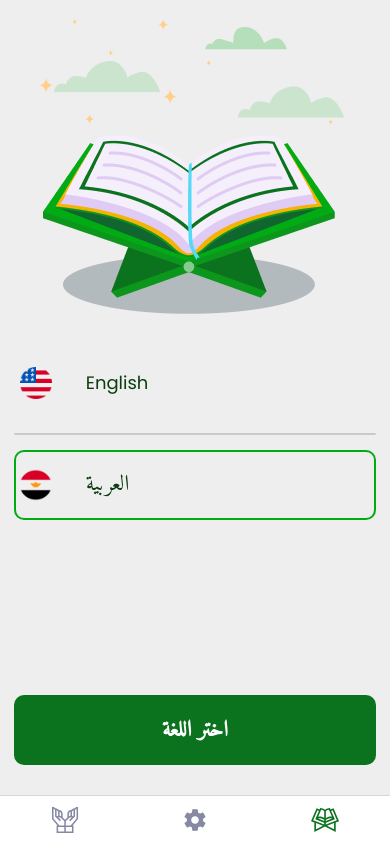
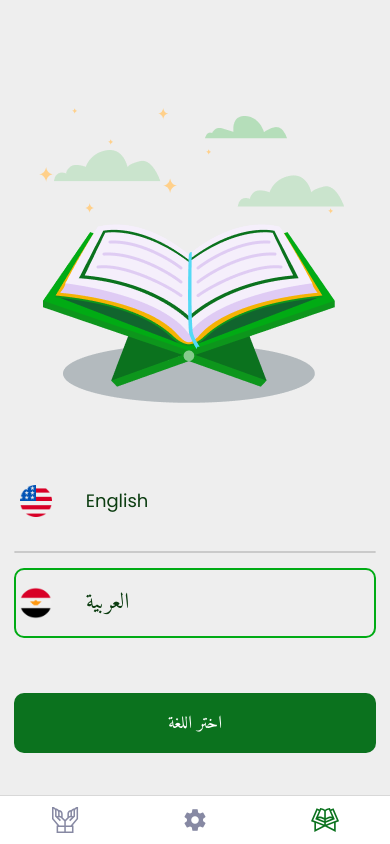
Before and after one commit to Tysseer/Dawem, a React Native app: screen /ScrLang in a window 390 px wide. Built offline with nearby package versions, Linux system fonts and the light colour scheme.

Commit message:
collective enhancements

```diff
--- a/app/components/ActionBtn.jsx
+++ b/app/components/ActionBtn.jsx
@@ -18,7 +18,7 @@ const ActionBtn = ({
   ...rest
 }) => {
   const extraStyle = {
-    borderStyle: contained ? 'solid' : 'none',
+    //borderStyle: contained ? 'solid' : 'none',
     borderWidth: contained ? 1 : 0,
     backgroundColor: disabled
       ? colors.primary_disabled
@@ -26,6 +26,7 @@ const ActionBtn = ({
       ? colors.light_bg
       : colors.primary,
     width: fullWidth ? '100%' : '48%',
+
   };
 
   const extraTextStyle = {
--- a/app/js/helpers/StringsManager.js
+++ b/app/js/helpers/StringsManager.js
@@ -33,6 +33,7 @@ export const STR_LATEST_DONE = 32;
 export const STR_DAYBADGE_NAME = 33;
 export const STR_WEEKBADGE_NAME = 34;
 export const STR_MONTHBADGE_NAME = 35;
+export const STR_MY_GOALS = 36;
 
 export default class StringsManager {
   constructor() {
@@ -258,7 +259,11 @@ export default class StringsManager {
       if (strLang == "en") return "Companionship Badge";
       return "unsupported language";
     }
-
+    if (nStrID == STR_MY_GOALS) {
+      if (strLang == "ar") return "إنجازاتي";
+      if (strLang == "en") return "My Achievements";
+      return "unsupported language";
+    }
     return "unkown string";
   }
 }
--- a/app/js/helpers/scripts.js
+++ b/app/js/helpers/scripts.js
@@ -1,18 +1,19 @@
 export const convertToArabicNumbers = (num, dir) => {
-  if (dir == 'rtl') {
-    let arabicNumbers = ['۰', '١', '٢', '٣', '٤', '٥', '٦', '٧', '٨', '٩'];
-    let chars = num.split('');
+  if (dir == "rtl") {
+    let arabicNumbers = ["۰", "١", "٢", "٣", "٤", "٥", "٦", "٧", "٨", "٩"];
+    let chars = num.split("");
     for (let i = 0; i < chars.length; i++) {
       if (/\d/.test(chars[i])) {
         chars[i] = arabicNumbers[chars[i]];
       }
     }
-    return chars.join('');
+    return chars.join("");
   } else {
     return num;
   }
 };
 
-export const getFontFamily = (lang) => ({
-  fontFamily: lang == 'ar' ? 'Amiri_Bold' : 'Poppins',
-});
+export const getFontFamily = (lang, bold = false) => {
+  if (bold) return { fontFamily: lang == "ar" ? "Amiri_Bold" : "Poppins-Bold" };
+  else return { fontFamily: lang == "ar" ? "Amiri" : "Poppins" };
+};
--- a/app/js/navigation/index.js
+++ b/app/js/navigation/index.js
@@ -36,8 +36,6 @@ function StackNavigator() {
   return (
     <Stack.Navigator
       screenOptions={{
-        headerShown: false,
-
         header: () => getHeaderComponent(),
       }}
     >
@@ -85,7 +83,6 @@ function RootNavigator() {
         tabBarActiveTintColor: colors.primary,
         headerShown: false,
         tabBarShowLabel: false,
-
         tabBarIcon: ({ focused }) => {
           if (route.name === "Main") {
             return <Mushaf color={focused ? colors.primary : "#8789A3"} />;
--- a/app/js/screens/ScreenLanguage.js
+++ b/app/js/screens/ScreenLanguage.js
@@ -11,6 +11,7 @@ import {
 import * as strings from "../helpers/StringsManager";
 import StringsManager from "../helpers/StringsManager";
 import * as Updates from "expo-updates";
+import ActionBtn from "../../components/ActionBtn";
 
 import {
   reduxActionSetLanguage,
@@ -36,9 +37,15 @@ class ScreenLanguage extends Component {
   }
   okButtonPressed() {
     this.props.reduxActionSetFirstRunFlag(false);
-    if (this.props.isSkipWelcome == false)
-      this.props.navigation.navigate("ScrWelcome");
-    else this.props.navigation.navigate("ScrList");
+    if (this.props.strLang == "ar") {
+      I18nManager.forceRTL(true);
+    } else {
+      I18nManager.forceRTL(false);
+    }
+    Updates.reloadAsync();
+    // if (this.props.isSkipWelcome == false)
+    //   this.props.navigation.navigate("ScrWelcome");
+    // else this.props.navigation.navigate("ScrList");
   }
   render() {
     this.stringsManager.setLanguage(this.props.strLang);
@@ -72,10 +79,12 @@ class ScreenLanguage extends Component {
             </View>
           </TouchableWithoutFeedback>
         </View>
-        {this.renderOKButton(
-          strings.STR_SEL_LANGUAGE,
-          this.okButtonPressed.bind(this)
-        )}
+        <ActionBtn
+          text={this.stringsManager.getStr(strings.STR_SEL_LANGUAGE)}
+          handler={this.okButtonPressed.bind(this)}
+          lang={this.props.strLang}
+          style={{ height: 60, width: "93%" }}
+        />
       </View>
     );
   }
--- a/app/js/screens/ScreenRevisions.js
+++ b/app/js/screens/ScreenRevisions.js
@@ -1,4 +1,4 @@
-import React, { Component } from 'react';
+import React, { Component } from "react";
 import {
   StyleSheet,
   View,
@@ -7,28 +7,28 @@ import {
   Image,
   Text,
   Dimensions,
-} from 'react-native';
+} from "react-native";
 
-import RevisionsList from '../subComponents/RevisionsList';
-import RevisionsManager from '../helpers/RevisionsManager';
-import SVGLoader from '../helpers/SVGLoader';
-import BadgesBar from '../subComponents/BadgesBar';
-import ModalBadgeDay from '../modals/ModalBadgeDay.js';
-import ModalBadgeMonth from '../modals/ModalBadgeMonth.js';
-import ModalBadgeWeek from '../modals/ModalBadgeWeek.js';
-import { connect } from 'react-redux';
+import RevisionsList from "../subComponents/RevisionsList";
+import RevisionsManager from "../helpers/RevisionsManager";
+import SVGLoader from "../helpers/SVGLoader";
+import BadgesBar from "../subComponents/BadgesBar";
+import ModalBadgeDay from "../modals/ModalBadgeDay.js";
+import ModalBadgeMonth from "../modals/ModalBadgeMonth.js";
+import ModalBadgeWeek from "../modals/ModalBadgeWeek.js";
+import { connect } from "react-redux";
 import {
   reduxActionSetCurRevision,
   reduxActionDelRevision,
-} from '../redux/reduxActions';
-import * as strings from '../helpers/StringsManager';
-import StringsManager from '../helpers/StringsManager';
-import { colors } from '../../constants';
-import Center from '../../components/Center';
-import { getFontFamily } from '../helpers/scripts';
-import ActionBtn from '../../components/ActionBtn';
+} from "../redux/reduxActions";
+import * as strings from "../helpers/StringsManager";
+import StringsManager from "../helpers/StringsManager";
+import { colors } from "../../constants";
+import Center from "../../components/Center";
+import { getFontFamily } from "../helpers/scripts";
+import ActionBtn from "../../components/ActionBtn";
 
-const { width, height } = Dimensions.get('window');
+const { width, height } = Dimensions.get("window");
 
 class ScreenRevisions extends Component {
   constructor(props) {
@@ -38,7 +38,7 @@ class ScreenRevisions extends Component {
     this.svgLoader = new SVGLoader();
     this.revisionsManager = new RevisionsManager();
     this.revisionsManager.m_loadedRevisions = this.props.revisions;
-    this.revisionsManager.loadTestRevisions(true);
+
     var res = this.getBadgesStates();
 
     this.state = {
@@ -59,18 +59,7 @@ class ScreenRevisions extends Component {
     var modalContent = this.getModal();
 
     return (
-      <View style={styles.copntainer}>
-        <Text
-          style={{
-            fontFamily: 'Poppins-Bold',
-            fontSize: 20,
-            color: colors.primary,
-            alignSelf: 'flex-start',
-            marginVertical: 30,
-          }}
-        >
-          Dawem
-        </Text>
+      <View style={styles.container}>
         <View style={styles.listContainer}>
           <BadgesBar
             svgLoader={this.svgLoader}
@@ -80,7 +69,7 @@ class ScreenRevisions extends Component {
             onPresses={pressHandlers}
             onLongPresses={longPressHandlers}
             strLang={this.props.strLang}
-            title={this.stringsManager.getStr(strings.STR_LATEST_DONE)}
+            title={this.stringsManager.getStr(strings.STR_MY_GOALS)}
           />
           {modalContent}
           {this.revisionsManager.m_loadedRevisions.length == 0 ? (
@@ -111,17 +100,17 @@ class ScreenRevisions extends Component {
 
   getBadgesOnPressHandlers() {
     var pressHandlers = new Map();
-    pressHandlers.set('day', this.onDayBadgePressed.bind(this));
-    pressHandlers.set('month', this.onMonthBadgePressed.bind(this));
-    pressHandlers.set('week', this.onWeekBadgePressed.bind(this));
+    pressHandlers.set("day", this.onDayBadgePressed.bind(this));
+    pressHandlers.set("month", this.onMonthBadgePressed.bind(this));
+    pressHandlers.set("week", this.onWeekBadgePressed.bind(this));
 
     return pressHandlers;
   }
   getBadgesOnLongPressHandlers() {
     var longPressHandlers = new Map();
-    longPressHandlers.set('day', this.onBadgeLongPress.bind(this));
-    longPressHandlers.set('month', this.onBadgeLongPress.bind(this));
-    longPressHandlers.set('week', this.onBadgeLongPress.bind(this));
+    longPressHandlers.set("day", this.onBadgeLongPress.bind(this));
+    longPressHandlers.set("month", this.onBadgeLongPress.bind(this));
+    longPressHandlers.set("week", this.onBadgeLongPress.bind(this));
     return longPressHandlers;
   }
 
@@ -142,17 +131,17 @@ class ScreenRevisions extends Component {
   }
   onAddRevision() {
     this.props.reduxActionSetCurRevision(null);
-    this.props.navigation.navigate('ScrRev');
+    this.props.navigation.navigate("ScrRev");
   }
 
   onSettings() {
-    this.props.navigation.navigate('ScrSettings');
+    this.props.navigation.navigate("ScrSettings");
   }
   onDonate() {}
 
   onEditRevision(revision) {
     this.props.reduxActionSetCurRevision(revision);
-    this.props.navigation.navigate('ScrRev');
+    this.props.navigation.navigate("ScrRev");
   }
   onDeleteRevision(revision) {
     this.props.reduxActionDelRevision(revision);
@@ -161,29 +150,29 @@ class ScreenRevisions extends Component {
   getInitialPrompt() {
     return (
       <ImageBackground
-        source={require('../../assets/backgroundPNG/green_background.png')}
+        source={require("../../assets/backgroundPNG/green_background.png")}
         style={{
-          width: '100%',
-          height: 0.4 * height,
-          position: 'relative',
-          overflow: 'hidden',
+          width: "100%",
+          height: 0.48 * height,
+          position: "relative",
+          overflow: "hidden",
           borderRadius: 12,
         }}
       >
         <Image
-          source={require('../../assets/icon.png')}
+          source={require("../../assets/icon.png")}
           style={{
-            width: '96%',
-            height: '65%',
-            resizeMode: 'cover',
-            position: 'absolute',
-            bottom: -80,
-            left: -30,
+            width: "90%",
+            height: "90%",
+            resizeMode: "contain",
+            position: "absolute",
+            bottom: -120,
+            left: -50,
             opacity: 0.1,
             // backgroundColor: 'red',
           }}
         />
-        <Center style={{ height: '100%' }}>
+        <Center style={{ height: "100%" }}>
           <TouchableWithoutFeedback onPress={this.onAddRevision.bind(this)}>
             <Text
               style={{
@@ -272,24 +261,25 @@ const mapDispatchToProps = () => {
 };
 export default connect(mapStateToProps, mapDispatchToProps())(ScreenRevisions);
 const styles = StyleSheet.create({
-  copntainer: {
+  container: {
     flex: 1,
     // justifyContent: 'space-evenly',
     // alignItems: 'center',
-    backgroundColor: '#EEE',
-    padding: 20,
+    backgroundColor: "#EEE",
+    paddingHorizontal: 20,
+    paddingBottom: 20,
   },
 
   toolBar: {
-    width: '100%',
+    width: "100%",
     height: 40,
-    alignSelf: 'flex-end',
-    borderTopColor: 'yellow',
+    alignSelf: "flex-end",
+    borderTopColor: "yellow",
     borderTopWidth: 1,
     paddingHorizontal: 6,
-    flexDirection: 'row',
-    alignItems: 'center',
-    justifyContent: 'space-around',
+    flexDirection: "row",
+    alignItems: "center",
+    justifyContent: "space-around",
   },
   toolButton: {
     width: 38,
@@ -297,7 +287,7 @@ const styles = StyleSheet.create({
     marginHorizontal: 2,
   },
   listContainer: {
-    width: '100%',
+    width: "100%",
     flex: 1,
   },
   textContainer: {
@@ -314,6 +304,6 @@ const styles = StyleSheet.create({
   text: {
     fontSize: 18,
     // textAlign: 'center',
-    color: '#fff',
+    color: "#fff",
   },
 });
--- a/app/js/screens/ScreenWelcome.js
+++ b/app/js/screens/ScreenWelcome.js
@@ -7,6 +7,7 @@ import {
   TouchableHighlight,
   TouchableWithoutFeedback,
   ImageBackground,
+  Dimensions,
 } from "react-native";
 import CheckBox from "react-native-check-box";
 import { connect } from "react-redux";
@@ -20,6 +21,7 @@ class ScreenWelcome extends Component {
     super(props);
     this.stringsManager = new StringsManager();
     this.stringsManager.setLanguage(this.props.strLang);
+    //console.log(Dimensions.get("window"));
   }
 
   okButtonPressed() {
@@ -29,25 +31,31 @@ class ScreenWelcome extends Component {
   render() {
     return (
       <View style={styles.mainContainer}>
+        <View style={{ width: "100%", alignItems: "center", height: "68%" }}>
           <View style={styles.messageContainer}>
             <ImageBackground
               source={require("../../assets/backgroundPNG/green_background_withQuran.png")}
               style={styles.backgroundImage}
             >
+              <View style={{ width: "93%" }}>
                 <Text style={this.getTitleStyle()}>
                   {this.stringsManager.getStr(strings.STR_GREETING)}
                 </Text>
                 <Text style={this.getSubTitleStyle()}>
                   {this.stringsManager.getStr(strings.STR_MOTIVATION)}
                 </Text>
-            <View style={styles.separator}></View>
+                <View
+                  style={[styles.separator, { alignSelf: "center" }]}
+                ></View>
                 <Text style={this.getInstructionsTitleStyle()}>
                   {this.stringsManager.getStr(strings.STR_INSTRUCTIONS_TITLE)}
                 </Text>
                 <Text style={this.getInstructionsStyle()}>
                   {this.stringsManager.getStr(strings.STR_INSTRUCTIONS)}
                 </Text>
+              </View>
             </ImageBackground>
+          </View>
 
           <View style={this.getCheckBoxContainerStyle()}>
             <CheckBox
@@ -69,18 +77,20 @@ class ScreenWelcome extends Component {
             </TouchableHighlight>
           </View>
         </View>
-        {this.renderOKButton(
-          strings.STR_START_NOW,
-          this.okButtonPressed.bind(this)
-        )}
+        <ActionBtn
+          text={this.stringsManager.getStr(strings.STR_START_NOW)}
+          handler={this.okButtonPressed.bind(this)}
+          lang={this.props.strLang}
+          style={{ height: 60, width: "93%", marginBottom: "2%" }}
+        />
       </View>
     );
   }
   getTitleStyle() {
     return {
-      fontSize: this.props.strLang == "ar" ? 40 : 36,
+      fontSize: this.props.strLang == "ar" ? 36 : 32,
       lineHeight: 63,
-      fontFamily: this.props.strLang == "ar" ? "Amiri_Bold" : "Poppins",
+      fontFamily: this.props.strLang == "ar" ? "Amiri_Bold" : "Poppins-Bold",
       textAlign: "center",
       color: "#FFFFFF",
       margin: 20,
@@ -90,21 +100,20 @@ class ScreenWelcome extends Component {
     return {
       fontSize: this.props.strLang == "ar" ? 22 : 18,
       lineHeight: 36,
-      fontFamily: this.props.strLang == "ar" ? "Amiri_Bold" : "Poppins",
+      fontFamily: this.props.strLang == "ar" ? "Amiri" : "Poppins",
       textAlign: "center",
       color: "#FFFFFF",
-      marginHorizontal: 50,
     };
   }
   getInstructionsTitleStyle() {
     return {
       fontSize: this.props.strLang == "ar" ? 22 : 18,
       lineHeight: 36,
-      fontFamily: this.props.strLang == "ar" ? "Amiri_Bold" : "Poppins",
+      fontFamily: this.props.strLang == "ar" ? "Amiri" : "Poppins",
       textAlign: this.props.strLang == "ar" ? "right" : "left",
       textDecorationLine: "underline",
       color: "#FFFFFF",
-      marginHorizontal: 50,
+
       alignSelf: this.props.strLang == "ar" ? "flex-end" : "flex-start",
     };
   }
@@ -112,17 +121,16 @@ class ScreenWelcome extends Component {
     return {
       fontSize: this.props.strLang == "ar" ? 22 : 18,
       lineHeight: 36,
-      fontFamily: this.props.strLang == "ar" ? "Amiri_Bold" : "Poppins",
+      fontFamily: this.props.strLang == "ar" ? "Amiri" : "Poppins",
       textAlign: this.props.strLang == "ar" ? "right" : "left",
       color: "#FFFFFF",
-      marginHorizontal: 40,
     };
   }
   getCheckBoxContainerStyle() {
     return {
       flexDirection: this.props.strLang == "ar" ? "row-reverse" : "row",
-      width: "100%",
-      marginTop: -15,
+      width: "93%",
+      marginTop: "2%",
     };
   }
   getCheckBoxTextStyle() {
@@ -133,48 +141,6 @@ class ScreenWelcome extends Component {
       color: "#0C3D11",
       lineHeight: 30,
     };
-  }
-  renderOKButton(nStrID, onPressHandler) {
-    var styleContainer = {
-      flex: 1,
-      justifyContent: "flex-end",
-      marginBottom: 5,
-      width: "100%",
-      alignItems: "center",
-    };
-
-    var styleOKButton = {
-      backgroundColor: "#0B721E",
-      alignItems: "center",
-      justifyContent: "center",
-      width: "93%",
-      height: 70,
-      borderRadius: 10,
-      marginTop: 50,
-      marginBottom: 25,
-    };
-    var styleOkButtonTxt = {
-      textAlign: "center",
-      color: "#FFFFFF",
-      fontFamily: this.props.strLang == "ar" ? "Amiri" : "Poppins",
-      justifyContent: "center",
-      fontSize: this.props.strLang == "ar" ? 22 : 20,
-      lineHeight: 35,
-      fontWeight: "600",
-    };
-    return (
-      <View style={styleContainer}>
-        <TouchableWithoutFeedback onPress={onPressHandler}>
-          <View style={styleOKButton}>
-            <View>
-              <Text style={styleOkButtonTxt}>
-                {this.stringsManager.getStr(nStrID)}
-              </Text>
-            </View>
-          </View>
-        </TouchableWithoutFeedback>
-      </View>
-    );
   }
 }
 const mapStateToProps = (state) => ({
@@ -190,22 +156,24 @@ export default connect(mapStateToProps, mapDispatchToProps())(ScreenWelcome);
 const styles = StyleSheet.create({
   mainContainer: {
     flex: 1,
+    height: "100%",
     width: "100%",
     alignItems: "center",
     backgroundColor: "#EEEEEE",
-    borderWidth: 1,
-    borderColor: "red",
+    // borderWidth: 1,
+    // borderColor: "red",
+    justifyContent: "space-between",
   },
   messageContainer: {
     alignItems: "center",
     backgroundColor: "#FFFFFF",
     justifyContent: "center",
     width: "93%",
-    height: "95%",
+
     borderRadius: 10,
     overflow: "hidden",
-    borderWidth: 1,
-    borderColor: "blue",
+    // borderWidth: 1,
+    // borderColor: "blue",
   },
   backgroundImage: {
     width: "100%",
--- a/app/js/subComponents/BadgesBar.js
+++ b/app/js/subComponents/BadgesBar.js
@@ -1,5 +1,5 @@
-import React, { Component } from 'react';
-import PropTypes from 'prop-types';
+import React, { Component } from "react";
+import PropTypes from "prop-types";
 import {
   StyleSheet,
   View,
@@ -10,14 +10,14 @@ import {
   Text,
   Image,
   TouchableOpacity,
-} from 'react-native';
-import SVGLoader from '../helpers/SVGLoader';
-import { getFontFamily } from '../helpers/scripts';
-import BgImage from '../../assets/backgroundPNG/green_background.png';
-import BgBadge from '../../assets/images/trophy_transparent.png';
-import RenderBadgeImg from './RenderBadgeImg';
+} from "react-native";
+import SVGLoader from "../helpers/SVGLoader";
+import { getFontFamily } from "../helpers/scripts";
+import BgImage from "../../assets/backgroundPNG/green_background.png";
+import BgBadge from "../../assets/images/trophy_transparent.png";
+import RenderBadgeImg from "./RenderBadgeImg";
 
-const { height } = Dimensions.get('window');
+const { height } = Dimensions.get("window");
 
 export default class BadgesBar extends Component {
   static propTypes = {
@@ -37,7 +37,7 @@ export default class BadgesBar extends Component {
     // var monthBadge = svgLoader.getMonthBadge(!this.props.isBadgeMonth);
     // var weekBadge = svgLoader.getWeekBadge(!this.props.isBadgeWeek);
 
-    const intervals = ['day', 'month', 'week'];
+    const intervals = ["day", "month", "week"];
     const renderIntervalBadge = (interval) => (
       <TouchableOpacity
         activeOpacity={0.7}
@@ -60,7 +60,7 @@ export default class BadgesBar extends Component {
       <ImageBackground source={BgImage} style={styles.bgImage}>
         <View style={styles.container}>
           <Image source={BgBadge} style={styles.bgBadge} />
-          <View style={{ height: '40%' }}>
+          <View style={{ height: "40%" }}>
             <Text
               style={{
                 ...styles.text,
@@ -80,41 +80,42 @@ export default class BadgesBar extends Component {
 }
 const styles = StyleSheet.create({
   bgImage: {
-    width: '100%',
+    width: "100%",
     height: 0.2 * height,
     borderRadius: 12,
-    position: 'relative',
-    overflow: 'hidden',
+    position: "relative",
+    overflow: "hidden",
     marginBottom: 20,
   },
   container: {
-    width: '100%',
-    height: '100%',
-    padding: 20,
+    width: "100%",
+    height: "100%",
+    paddingHorizontal: 20,
+    paddingBottom: 20,
   },
   bgBadge: {
-    width: '30%',
-    height: '70%',
-    resizeMode: 'cover',
-    position: 'absolute',
+    width: "30%",
+    height: "70%",
+    resizeMode: "cover",
+    position: "absolute",
     bottom: 0,
     right: 0,
     opacity: 0.4,
   },
   badgesContainer: {
-    flexDirection: 'row',
-    height: '55%',
-    alignItems: 'flex-end',
+    flexDirection: "row",
+    height: "55%",
+    alignItems: "flex-end",
   },
   badge: {
     width: 60,
     height: 56,
-    resizeMode: 'cover',
+    resizeMode: "cover",
     marginRight: 15,
   },
   text: {
     fontSize: 18,
-    color: '#fff',
-    alignSelf: 'flex-start',
+    color: "#fff",
+    alignSelf: "flex-start",
   },
 });
```
Also changed, not shown: app/assets/images/monthBadge.png. Lines whose indentation alone changed are shown as unchanged.
